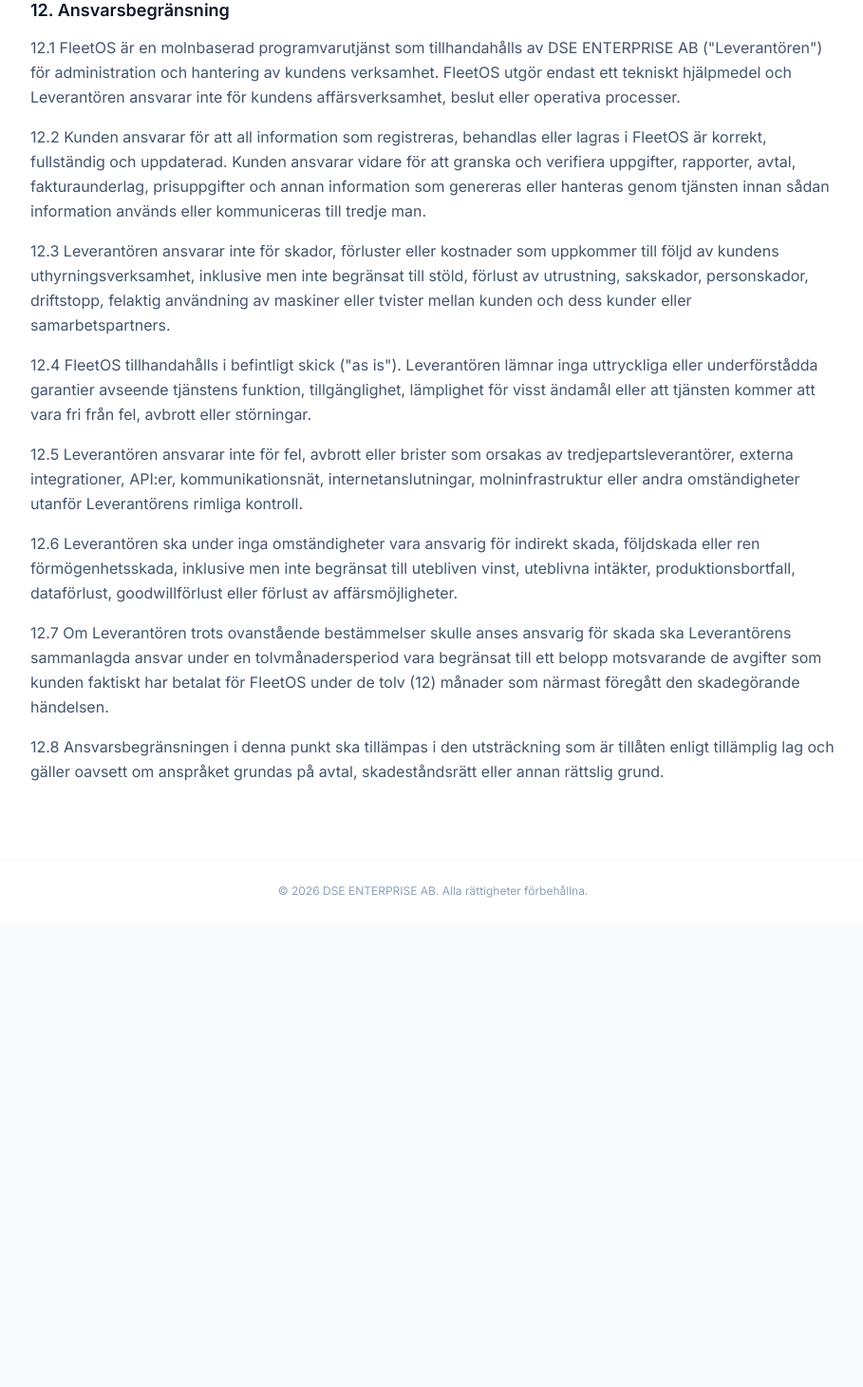
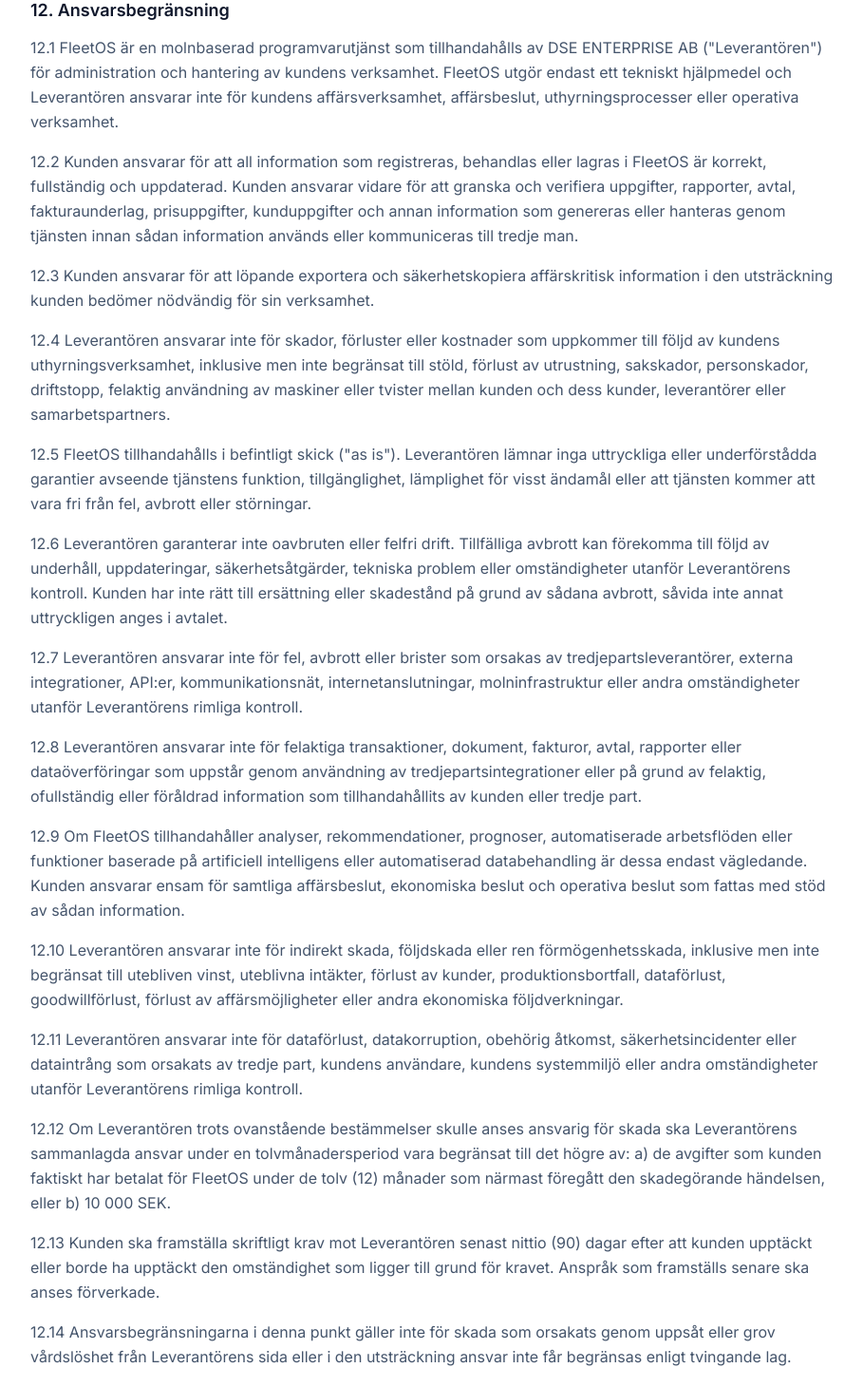
Before and after one commit to DavidWestlundcode/Fleetrent, a Next.js app: page /villkor in a window 1280 px wide. Shown: the part 1240-2700 px from the top of the page at 95% size, without its empty margins (184-1093 px from the left). Before the commit the page ends 2210 px from the top, so only its background shows below. Built offline with nearby package versions, Linux system fonts and the light colour scheme.

Commit message:
Villkor: ersätt punkt 12 med utökad ansvarsbegränsning (12.1-12.16)

```diff
--- a/src/app/villkor/page.tsx
+++ b/src/app/villkor/page.tsx
@@ -32,14 +32,22 @@
       <p className="mb-4">Frågor om dessa villkor skickas till <a href="mailto:info@dseenterprise.se" className="text-blue-600 hover:underline">info@dseenterprise.se</a>.</p>
 
       <h2 className="text-lg font-semibold text-slate-900 mt-8 mb-3">12. Ansvarsbegränsning</h2>
-      <p className="mb-4">12.1 FleetOS är en molnbaserad programvarutjänst som tillhandahålls av DSE ENTERPRISE AB ("Leverantören") för administration och hantering av kundens verksamhet. FleetOS utgör endast ett tekniskt hjälpmedel och Leverantören ansvarar inte för kundens affärsverksamhet, beslut eller operativa processer.</p>
-      <p className="mb-4">12.2 Kunden ansvarar för att all information som registreras, behandlas eller lagras i FleetOS är korrekt, fullständig och uppdaterad. Kunden ansvarar vidare för att granska och verifiera uppgifter, rapporter, avtal, fakturaunderlag, prisuppgifter och annan information som genereras eller hanteras genom tjänsten innan sådan information används eller kommuniceras till tredje man.</p>
-      <p className="mb-4">12.3 Leverantören ansvarar inte för skador, förluster eller kostnader som uppkommer till följd av kundens uthyrningsverksamhet, inklusive men inte begränsat till stöld, förlust av utrustning, sakskador, personskador, driftstopp, felaktig användning av maskiner eller tvister mellan kunden och dess kunder eller samarbetspartners.</p>
-      <p className="mb-4">12.4 FleetOS tillhandahålls i befintligt skick ("as is"). Leverantören lämnar inga uttryckliga eller underförstådda garantier avseende tjänstens funktion, tillgänglighet, lämplighet för visst ändamål eller att tjänsten kommer att vara fri från fel, avbrott eller störningar.</p>
-      <p className="mb-4">12.5 Leverantören ansvarar inte för fel, avbrott eller brister som orsakas av tredjepartsleverantörer, externa integrationer, API:er, kommunikationsnät, internetanslutningar, molninfrastruktur eller andra omständigheter utanför Leverantörens rimliga kontroll.</p>
-      <p className="mb-4">12.6 Leverantören ska under inga omständigheter vara ansvarig för indirekt skada, följdskada eller ren förmögenhetsskada, inklusive men inte begränsat till utebliven vinst, uteblivna intäkter, produktionsbortfall, dataförlust, goodwillförlust eller förlust av affärsmöjligheter.</p>
-      <p className="mb-4">12.7 Om Leverantören trots ovanstående bestämmelser skulle anses ansvarig för skada ska Leverantörens sammanlagda ansvar under en tolvmånadersperiod vara begränsat till ett belopp motsvarande de avgifter som kunden faktiskt har betalat för FleetOS under de tolv (12) månader som närmast föregått den skadegörande händelsen.</p>
-      <p className="mb-4">12.8 Ansvarsbegränsningen i denna punkt ska tillämpas i den utsträckning som är tillåten enligt tillämplig lag och gäller oavsett om anspråket grundas på avtal, skadeståndsrätt eller annan rättslig grund.</p>
+      <p className="mb-4">12.1 FleetOS är en molnbaserad programvarutjänst som tillhandahålls av DSE ENTERPRISE AB ("Leverantören") för administration och hantering av kundens verksamhet. FleetOS utgör endast ett tekniskt hjälpmedel och Leverantören ansvarar inte för kundens affärsverksamhet, affärsbeslut, uthyrningsprocesser eller operativa verksamhet.</p>
+      <p className="mb-4">12.2 Kunden ansvarar för att all information som registreras, behandlas eller lagras i FleetOS är korrekt, fullständig och uppdaterad. Kunden ansvarar vidare för att granska och verifiera uppgifter, rapporter, avtal, fakturaunderlag, prisuppgifter, kunduppgifter och annan information som genereras eller hanteras genom tjänsten innan sådan information används eller kommuniceras till tredje man.</p>
+      <p className="mb-4">12.3 Kunden ansvarar för att löpande exportera och säkerhetskopiera affärskritisk information i den utsträckning kunden bedömer nödvändig för sin verksamhet.</p>
+      <p className="mb-4">12.4 Leverantören ansvarar inte för skador, förluster eller kostnader som uppkommer till följd av kundens uthyrningsverksamhet, inklusive men inte begränsat till stöld, förlust av utrustning, sakskador, personskador, driftstopp, felaktig användning av maskiner eller tvister mellan kunden och dess kunder, leverantörer eller samarbetspartners.</p>
+      <p className="mb-4">12.5 FleetOS tillhandahålls i befintligt skick ("as is"). Leverantören lämnar inga uttryckliga eller underförstådda garantier avseende tjänstens funktion, tillgänglighet, lämplighet för visst ändamål eller att tjänsten kommer att vara fri från fel, avbrott eller störningar.</p>
+      <p className="mb-4">12.6 Leverantören garanterar inte oavbruten eller felfri drift. Tillfälliga avbrott kan förekomma till följd av underhåll, uppdateringar, säkerhetsåtgärder, tekniska problem eller omständigheter utanför Leverantörens kontroll. Kunden har inte rätt till ersättning eller skadestånd på grund av sådana avbrott, såvida inte annat uttryckligen anges i avtalet.</p>
+      <p className="mb-4">12.7 Leverantören ansvarar inte för fel, avbrott eller brister som orsakas av tredjepartsleverantörer, externa integrationer, API:er, kommunikationsnät, internetanslutningar, molninfrastruktur eller andra omständigheter utanför Leverantörens rimliga kontroll.</p>
+      <p className="mb-4">12.8 Leverantören ansvarar inte för felaktiga transaktioner, dokument, fakturor, avtal, rapporter eller dataöverföringar som uppstår genom användning av tredjepartsintegrationer eller på grund av felaktig, ofullständig eller föråldrad information som tillhandahållits av kunden eller tredje part.</p>
+      <p className="mb-4">12.9 Om FleetOS tillhandahåller analyser, rekommendationer, prognoser, automatiserade arbetsflöden eller funktioner baserade på artificiell intelligens eller automatiserad databehandling är dessa endast vägledande. Kunden ansvarar ensam för samtliga affärsbeslut, ekonomiska beslut och operativa beslut som fattas med stöd av sådan information.</p>
+      <p className="mb-4">12.10 Leverantören ansvarar inte för indirekt skada, följdskada eller ren förmögenhetsskada, inklusive men inte begränsat till utebliven vinst, uteblivna intäkter, förlust av kunder, produktionsbortfall, dataförlust, goodwillförlust, förlust av affärsmöjligheter eller andra ekonomiska följdverkningar.</p>
+      <p className="mb-4">12.11 Leverantören ansvarar inte för dataförlust, datakorruption, obehörig åtkomst, säkerhetsincidenter eller dataintrång som orsakats av tredje part, kundens användare, kundens systemmiljö eller andra omständigheter utanför Leverantörens rimliga kontroll.</p>
+      <p className="mb-4">12.12 Om Leverantören trots ovanstående bestämmelser skulle anses ansvarig för skada ska Leverantörens sammanlagda ansvar under en tolvmånadersperiod vara begränsat till det högre av: a) de avgifter som kunden faktiskt har betalat för FleetOS under de tolv (12) månader som närmast föregått den skadegörande händelsen, eller b) 10 000 SEK.</p>
+      <p className="mb-4">12.13 Kunden ska framställa skriftligt krav mot Leverantören senast nittio (90) dagar efter att kunden upptäckt eller borde ha upptäckt den omständighet som ligger till grund för kravet. Anspråk som framställs senare ska anses förverkade.</p>
+      <p className="mb-4">12.14 Ansvarsbegränsningarna i denna punkt gäller inte för skada som orsakats genom uppsåt eller grov vårdslöshet från Leverantörens sida eller i den utsträckning ansvar inte får begränsas enligt tvingande lag.</p>
+      <p className="mb-4">12.15 Leverantören ska inte anses ansvarig för underlåtenhet att fullgöra sina skyldigheter enligt avtalet om sådan underlåtenhet beror på omständighet utanför Leverantörens rimliga kontroll, inklusive men inte begränsat till naturkatastrof, krig, myndighetsåtgärd, arbetskonflikt, cyberattack, omfattande driftstörning hos tredjepartsleverantör, avbrott i elförsörjning, internetstörning eller annan jämförbar händelse (force majeure).</p>
+      <p className="mb-4">12.16 Ansvarsbegränsningen i denna punkt ska tillämpas i den utsträckning som är tillåten enligt tillämplig lag och gäller oavsett om anspråket grundas på avtal, skadeståndsrätt eller annan rättslig grund.</p>
     </PublicLayout>
   );
 }
```
